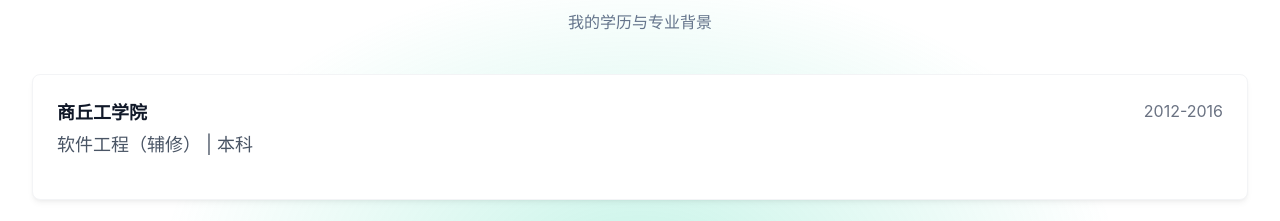
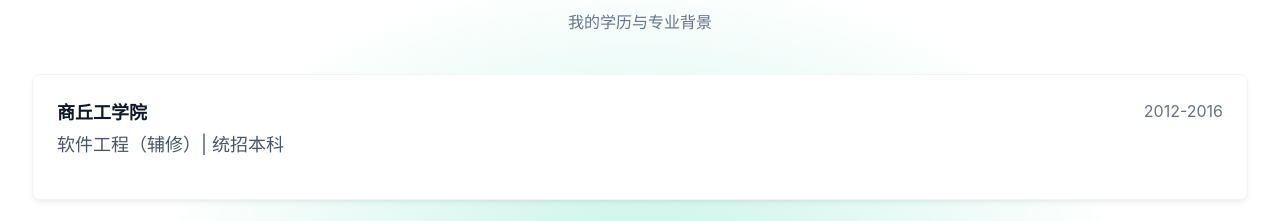
Before and after one commit to dmljc/resume-next.js, a Next.js app: page / in a window 1280 px wide. Shown: the part 2927-3148 px from the top of the page. Built offline with nearby package versions, Linux system fonts and the light colour scheme.

Commit message:
fix: :bug: 更新本科为统招本科

```diff
--- a/src/components/sections/education.data.js
+++ b/src/components/sections/education.data.js
@@ -3,7 +3,7 @@ export const education = [
     {
         school: { zh: '商丘工学院', en: 'Shangqiu Institute of Technology' },
         degree: {
-            zh: '软件工程（辅修） | 本科',
+            zh: '软件工程（辅修）|  统招本科',
             en: 'Bachelor’s Degree (Minor in Software Engineering)',
         },
         time: { zh: '2012-2016', en: '2012–2016' },
```
